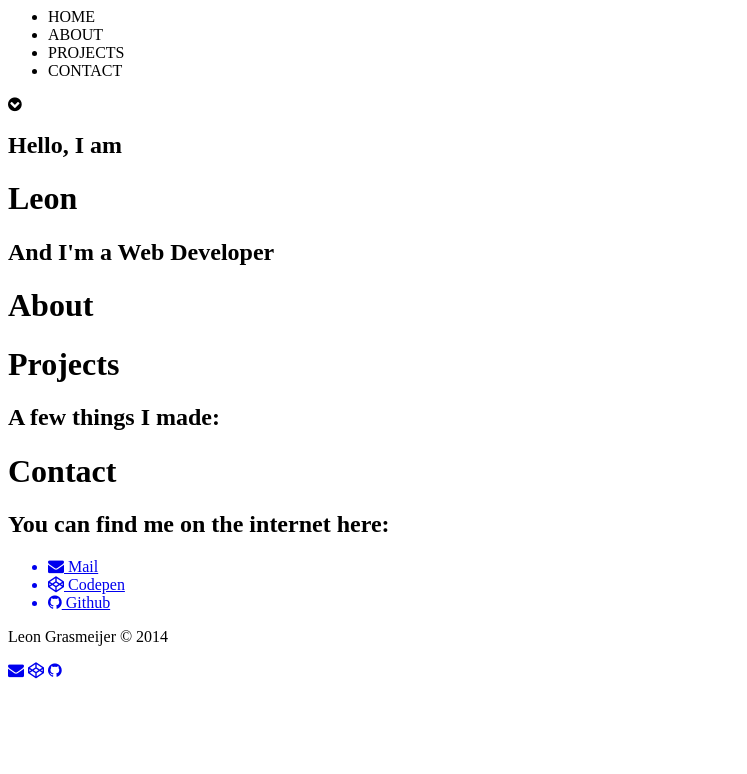
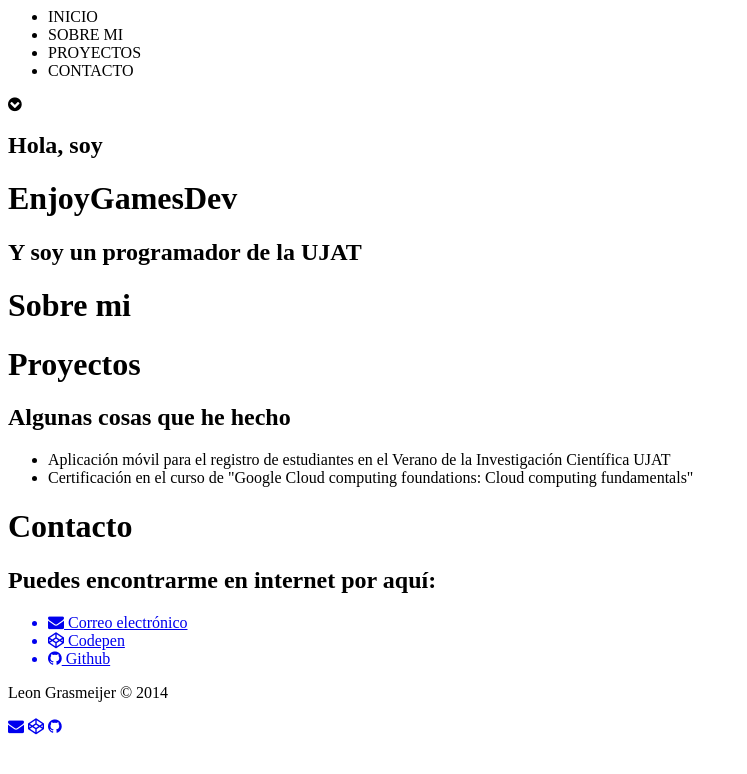
Before and after one commit to EnjoyGamesDev/multi-page-website-design, a plain HTML site: page src/index.html in a window 1280 px wide. Shown: the whole page, without its empty margins (0-747 px from the left). Drawn offline with Linux system fonts and the light colour scheme.

Commit message:
Información personal en español

```diff
--- a/src/index.html
+++ b/src/index.html
@@ -2,10 +2,10 @@
 
 <header>
   <ul>
-    <li class="current menu0">HOME</li>
-    <li class="menu1">ABOUT</li>
-    <li class="menu2">PROJECTS</li>
-    <li class="menu3">CONTACT</li>
+    <li class="current menu0">INICIO</li>
+    <li class="menu1">SOBRE MI</li>
+    <li class="menu2">PROYECTOS</li>
+    <li class="menu3">CONTACTO</li>
   </ul>
 </header>
 
@@ -17,35 +17,39 @@
   <div class="slide slide0">
 
     <div id="title">
-      <h2>Hello, I am</h2>
-      <h1>Leon</h1>
-      <h2>And I'm a Web Developer</h2>
+      <h2>Hola, soy</h2>
+      <h1>EnjoyGamesDev</h1>
+      <h2>Y soy un programador de la UJAT</h2>
     </div>
   </div>
 
   <div class="slide slide1">
-    <h1>About</h1>
+    <h1>Sobre mi</h1>
 
 
   </div>
 
   <div class="slide slide2">
-	 	<h1>Projects</h1>
-		 <h2>A few things I made:</h2>
+	 	<h1>Proyectos</h1>
+		 <h2>Algunas cosas que he hecho</h2>
+     <ul>
+        <li>Aplicación móvil para el registro de estudiantes en el Verano de la Investigación Científica UJAT</li>
+        <li>Certificación en el curso de "Google Cloud computing foundations: Cloud computing fundamentals"</li>
+     </ul>
   </div>
 
   <div class="slide slide3">
-	 	<h1>Contact</h1>
- 		<h2>You can find me on the internet here:</h2>
+	 	<h1>Contacto</h1>
+ 		<h2>Puedes encontrarme en internet por aquí:</h2>
 
     <ul>
-					<a href="mailto:leongrasmeijer@gmail.com"><li>
-	 				<i class="fa fa-envelope"></i> Mail
+					<a href="mailto:EnjoyGamesDev@proton.me"><li>
+	 				<i class="fa fa-envelope"></i> Correo electrónico
 	 			</li></a>
-	 			<a href="https://codepen.io/LeonGr/"><li>
+	 			<a href="https://codepen.io/EnjoyGamesDev"><li>
 	 				<i class="fa fa-codepen"></i> Codepen
 	 			</li></a>
-	 			<a href="https://github.com/LeonGr"><li>
+	 			<a href="https://github.com/EnjoyGamesDev"><li>
 	 				<i class="fa fa-github"></i> Github
 	 			</li></a>
 		</ul>
```
